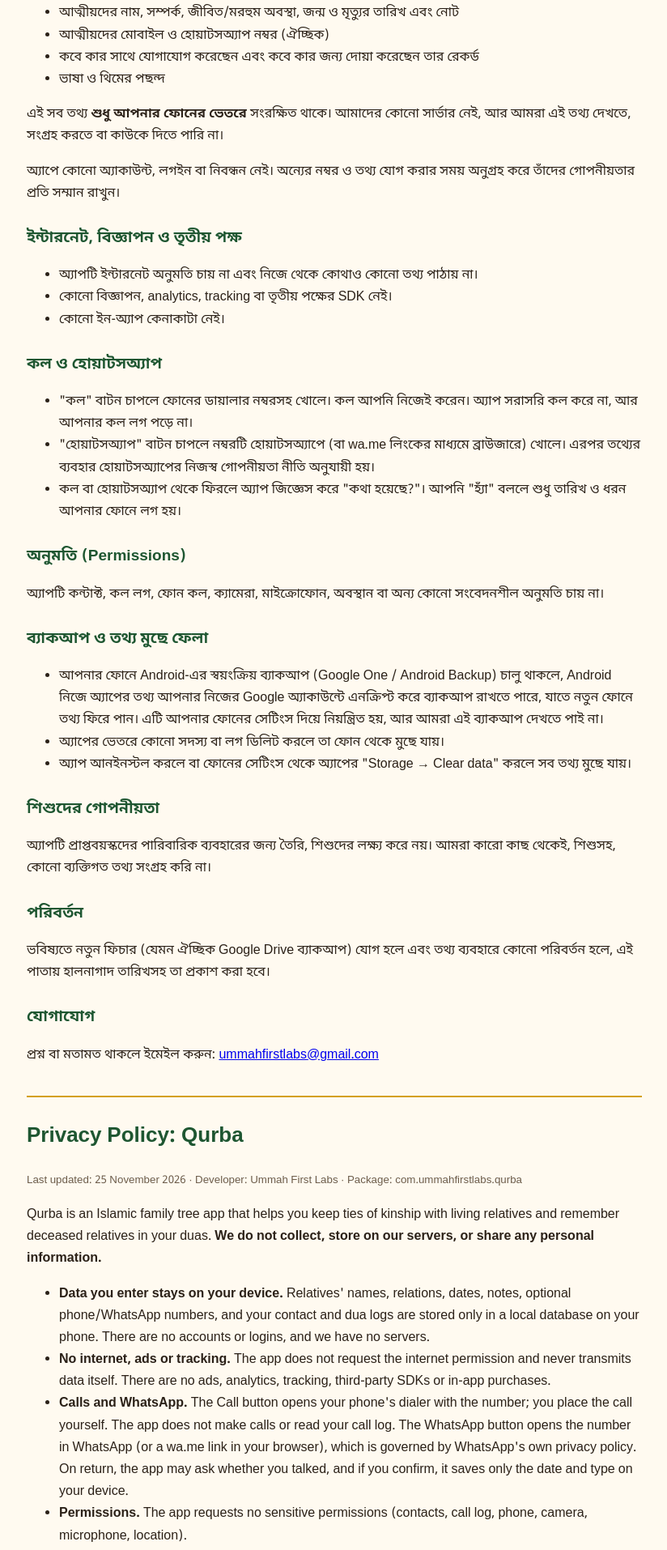
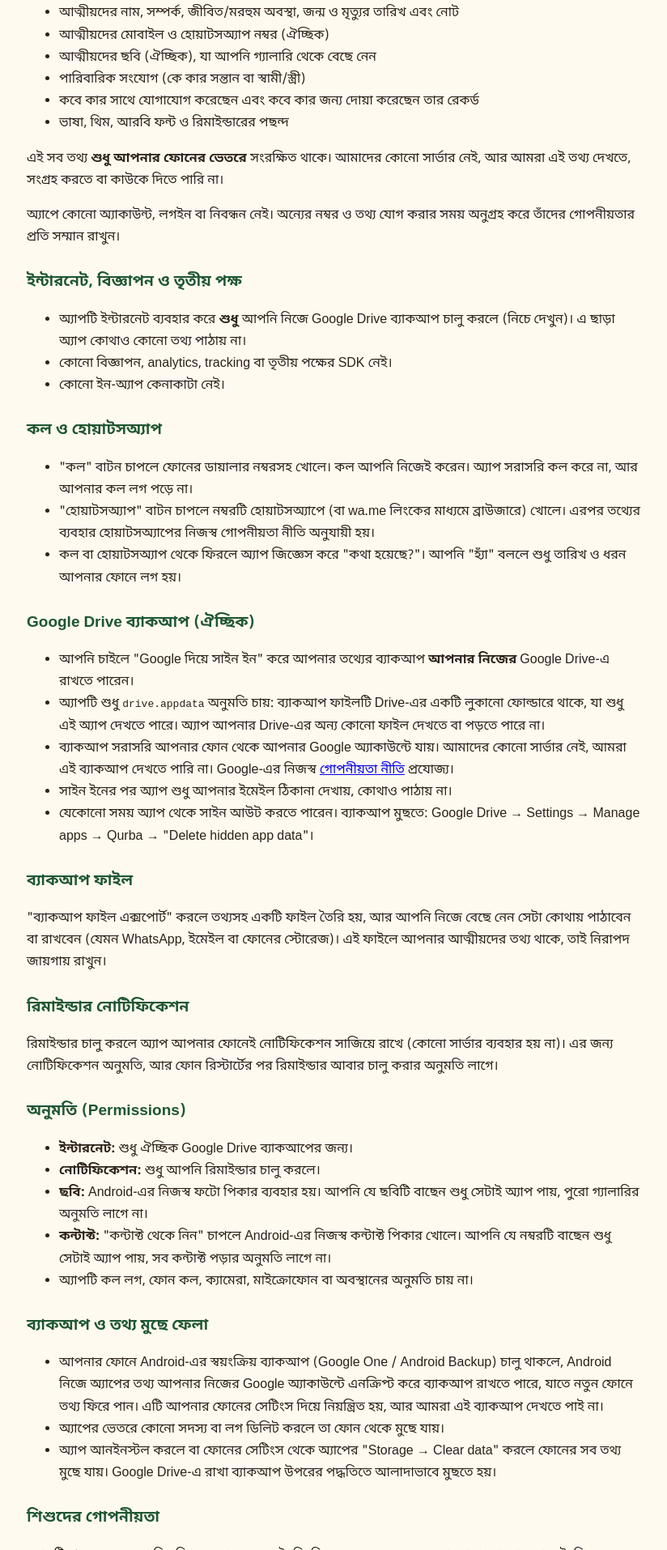
Before and after one commit to MHF-dev/privacy, a plain HTML site: page qurba/index.html in a window 1280 px wide. Shown: the part 381-2295 px from the top of the page at 81% size, without its empty margins (227-1051 px from the left). Drawn offline with Linux system fonts and the light colour scheme.

Commit message:
Qurba privacy policy: Drive backup, photos, contacts picker, reminders
Co-Authored-By: Claude Opus 5.5 <noreply@anthropic.com>
Claude-Session: https://claude.ai/code/session_01FkAmwRyuidkyTHH7SDQVhF

```diff
--- a/qurba/index.html
+++ b/qurba/index.html
@@ -24,15 +24,17 @@
   <ul>
     <li>আত্মীয়দের নাম, সম্পর্ক, জীবিত/মরহুম অবস্থা, জন্ম ও মৃত্যুর তারিখ এবং নোট</li>
     <li>আত্মীয়দের মোবাইল ও হোয়াটসঅ্যাপ নম্বর (ঐচ্ছিক)</li>
+    <li>আত্মীয়দের ছবি (ঐচ্ছিক), যা আপনি গ্যালারি থেকে বেছে নেন</li>
+    <li>পারিবারিক সংযোগ (কে কার সন্তান বা স্বামী/স্ত্রী)</li>
     <li>কবে কার সাথে যোগাযোগ করেছেন এবং কবে কার জন্য দোয়া করেছেন তার রেকর্ড</li>
-    <li>ভাষা ও থিমের পছন্দ</li>
+    <li>ভাষা, থিম, আরবি ফন্ট ও রিমাইন্ডারের পছন্দ</li>
   </ul>
   <p>এই সব তথ্য <b>শুধু আপনার ফোনের ভেতরে</b> সংরক্ষিত থাকে। আমাদের কোনো সার্ভার নেই, আর আমরা এই তথ্য দেখতে, সংগ্রহ করতে বা কাউকে দিতে পারি না।</p>
   <p>অ্যাপে কোনো অ্যাকাউন্ট, লগইন বা নিবন্ধন নেই। অন্যের নম্বর ও তথ্য যোগ করার সময় অনুগ্রহ করে তাঁদের গোপনীয়তার প্রতি সম্মান রাখুন।</p>
 
   <h2>ইন্টারনেট, বিজ্ঞাপন ও তৃতীয় পক্ষ</h2>
   <ul>
-    <li>অ্যাপটি ইন্টারনেট অনুমতি চায় না এবং নিজে থেকে কোথাও কোনো তথ্য পাঠায় না।</li>
+    <li>অ্যাপটি ইন্টারনেট ব্যবহার করে <b>শুধু</b> আপনি নিজে Google Drive ব্যাকআপ চালু করলে (নিচে দেখুন)। এ ছাড়া অ্যাপ কোথাও কোনো তথ্য পাঠায় না।</li>
     <li>কোনো বিজ্ঞাপন, analytics, tracking বা তৃতীয় পক্ষের SDK নেই।</li>
     <li>কোনো ইন-অ্যাপ কেনাকাটা নেই।</li>
   </ul>
@@ -44,21 +46,42 @@
     <li>কল বা হোয়াটসঅ্যাপ থেকে ফিরলে অ্যাপ জিজ্ঞেস করে "কথা হয়েছে?"। আপনি "হ্যাঁ" বললে শুধু তারিখ ও ধরন আপনার ফোনে লগ হয়।</li>
   </ul>
 
+  <h2>Google Drive ব্যাকআপ (ঐচ্ছিক)</h2>
+  <ul>
+    <li>আপনি চাইলে "Google দিয়ে সাইন ইন" করে আপনার তথ্যের ব্যাকআপ <b>আপনার নিজের</b> Google Drive-এ রাখতে পারেন।</li>
+    <li>অ্যাপটি শুধু <code>drive.appdata</code> অনুমতি চায়: ব্যাকআপ ফাইলটি Drive-এর একটি লুকানো ফোল্ডারে থাকে, যা শুধু এই অ্যাপ দেখতে পারে। অ্যাপ আপনার Drive-এর অন্য কোনো ফাইল দেখতে বা পড়তে পারে না।</li>
+    <li>ব্যাকআপ সরাসরি আপনার ফোন থেকে আপনার Google অ্যাকাউন্টে যায়। আমাদের কোনো সার্ভার নেই, আমরা এই ব্যাকআপ দেখতে পারি না। Google-এর নিজস্ব <a href="https://policies.google.com/privacy">গোপনীয়তা নীতি</a> প্রযোজ্য।</li>
+    <li>সাইন ইনের পর অ্যাপ শুধু আপনার ইমেইল ঠিকানা দেখায়, কোথাও পাঠায় না।</li>
+    <li>যেকোনো সময় অ্যাপ থেকে সাইন আউট করতে পারেন। ব্যাকআপ মুছতে: Google Drive → Settings → Manage apps → Qurba → "Delete hidden app data"।</li>
+  </ul>
+
+  <h2>ব্যাকআপ ফাইল</h2>
+  <p>"ব্যাকআপ ফাইল এক্সপোর্ট" করলে তথ্যসহ একটি ফাইল তৈরি হয়, আর আপনি নিজে বেছে নেন সেটা কোথায় পাঠাবেন বা রাখবেন (যেমন WhatsApp, ইমেইল বা ফোনের স্টোরেজ)। এই ফাইলে আপনার আত্মীয়দের তথ্য থাকে, তাই নিরাপদ জায়গায় রাখুন।</p>
+
+  <h2>রিমাইন্ডার নোটিফিকেশন</h2>
+  <p>রিমাইন্ডার চালু করলে অ্যাপ আপনার ফোনেই নোটিফিকেশন সাজিয়ে রাখে (কোনো সার্ভার ব্যবহার হয় না)। এর জন্য নোটিফিকেশন অনুমতি, আর ফোন রিস্টার্টের পর রিমাইন্ডার আবার চালু করার অনুমতি লাগে।</p>
+
   <h2>অনুমতি (Permissions)</h2>
-  <p>অ্যাপটি কন্টাক্ট, কল লগ, ফোন কল, ক্যামেরা, মাইক্রোফোন, অবস্থান বা অন্য কোনো সংবেদনশীল অনুমতি চায় না।</p>
+  <ul>
+    <li><b>ইন্টারনেট:</b> শুধু ঐচ্ছিক Google Drive ব্যাকআপের জন্য।</li>
+    <li><b>নোটিফিকেশন:</b> শুধু আপনি রিমাইন্ডার চালু করলে।</li>
+    <li><b>ছবি:</b> Android-এর নিজস্ব ফটো পিকার ব্যবহার হয়। আপনি যে ছবিটি বাছেন শুধু সেটাই অ্যাপ পায়, পুরো গ্যালারির অনুমতি লাগে না।</li>
+    <li><b>কন্টাক্ট:</b> "কন্টাক্ট থেকে নিন" চাপলে Android-এর নিজস্ব কন্টাক্ট পিকার খোলে। আপনি যে নম্বরটি বাছেন শুধু সেটাই অ্যাপ পায়, সব কন্টাক্ট পড়ার অনুমতি লাগে না।</li>
+    <li>অ্যাপটি কল লগ, ফোন কল, ক্যামেরা, মাইক্রোফোন বা অবস্থানের অনুমতি চায় না।</li>
+  </ul>
 
   <h2>ব্যাকআপ ও তথ্য মুছে ফেলা</h2>
   <ul>
     <li>আপনার ফোনে Android-এর স্বয়ংক্রিয় ব্যাকআপ (Google One / Android Backup) চালু থাকলে, Android নিজে অ্যাপের তথ্য আপনার নিজের Google অ্যাকাউন্টে এনক্রিপ্ট করে ব্যাকআপ রাখতে পারে, যাতে নতুন ফোনে তথ্য ফিরে পান। এটি আপনার ফোনের সেটিংস দিয়ে নিয়ন্ত্রিত হয়, আর আমরা এই ব্যাকআপ দেখতে পাই না।</li>
     <li>অ্যাপের ভেতরে কোনো সদস্য বা লগ ডিলিট করলে তা ফোন থেকে মুছে যায়।</li>
-    <li>অ্যাপ আনইনস্টল করলে বা ফোনের সেটিংস থেকে অ্যাপের "Storage → Clear data" করলে সব তথ্য মুছে যায়।</li>
+    <li>অ্যাপ আনইনস্টল করলে বা ফোনের সেটিংস থেকে অ্যাপের "Storage → Clear data" করলে ফোনের সব তথ্য মুছে যায়। Google Drive-এ রাখা ব্যাকআপ উপরের পদ্ধতিতে আলাদাভাবে মুছতে হয়।</li>
   </ul>
 
   <h2>শিশুদের গোপনীয়তা</h2>
   <p>অ্যাপটি প্রাপ্তবয়স্কদের পারিবারিক ব্যবহারের জন্য তৈরি, শিশুদের লক্ষ্য করে নয়। আমরা কারো কাছ থেকেই, শিশুসহ, কোনো ব্যক্তিগত তথ্য সংগ্রহ করি না।</p>
 
   <h2>পরিবর্তন</h2>
-  <p>ভবিষ্যতে নতুন ফিচার (যেমন ঐচ্ছিক Google Drive ব্যাকআপ) যোগ হলে এবং তথ্য ব্যবহারে কোনো পরিবর্তন হলে, এই পাতায় হালনাগাদ তারিখসহ তা প্রকাশ করা হবে।</p>
+  <p>তথ্য ব্যবহারে কোনো পরিবর্তন হলে এই পাতায় হালনাগাদ তারিখসহ তা প্রকাশ করা হবে।</p>
 
   <h2>যোগাযোগ</h2>
   <p>প্রশ্ন বা মতামত থাকলে ইমেইল করুন: <a href="mailto:ummahfirstlabs@gmail.com">ummahfirstlabs@gmail.com</a></p>
@@ -68,13 +91,16 @@
     <p><small>Last updated: 25 November 2026 · Developer: Ummah First Labs · Package: com.ummahfirstlabs.qurba</small></p>
     <p>Qurba is an Islamic family tree app that helps you keep ties of kinship with living relatives and remember deceased relatives in your duas. <b>We do not collect, store on our servers, or share any personal information.</b></p>
     <ul>
-      <li><b>Data you enter stays on your device.</b> Relatives' names, relations, dates, notes, optional phone/WhatsApp numbers, and your contact and dua logs are stored only in a local database on your phone. There are no accounts or logins, and we have no servers.</li>
-      <li><b>No internet, ads or tracking.</b> The app does not request the internet permission and never transmits data itself. There are no ads, analytics, tracking, third-party SDKs or in-app purchases.</li>
+      <li><b>Data you enter stays on your device.</b> Relatives' names, relations, family links, dates, notes, optional phone/WhatsApp numbers and photos, and your contact and dua logs are stored only on your phone. There are no accounts, and we have no servers.</li>
+      <li><b>No ads or tracking.</b> There are no ads, analytics, tracking or in-app purchases. The app uses the internet only for the optional Google Drive backup.</li>
+      <li><b>Optional Google Drive backup.</b> If you sign in with Google, the app saves a backup to <b>your own</b> Google Drive, in the hidden app-data folder, using only the <code>drive.appdata</code> scope: the app cannot see any of your other Drive files. The backup goes directly from your phone to your Google account; we cannot access it. Google's <a href="https://policies.google.com/privacy">privacy policy</a> applies. You can sign out at any time and delete the backup in Google Drive → Settings → Manage apps → Qurba → Delete hidden app data.</li>
+      <li><b>Backup files.</b> "Export backup file" creates a file with your data and you choose where to send or save it. Keep it somewhere safe.</li>
+      <li><b>Reminders.</b> If you turn reminders on, notifications are scheduled on your phone only. This uses the notification permission and the permission to reschedule after a restart.</li>
       <li><b>Calls and WhatsApp.</b> The Call button opens your phone's dialer with the number; you place the call yourself. The app does not make calls or read your call log. The WhatsApp button opens the number in WhatsApp (or a wa.me link in your browser), which is governed by WhatsApp's own privacy policy. On return, the app may ask whether you talked, and if you confirm, it saves only the date and type on your device.</li>
-      <li><b>Permissions.</b> The app requests no sensitive permissions (contacts, call log, phone, camera, microphone, location).</li>
-      <li><b>Backup and deletion.</b> If Android's automatic backup is enabled on your device, Android may back up the app's data, encrypted, to your own Google account so it can be restored on a new phone. This is controlled by your device settings, and we cannot access it. Deleting a member or log in the app removes it from your device. Uninstalling the app or clearing its storage deletes all data.</li>
+      <li><b>Permissions.</b> Internet (only for Drive backup), notifications (only if you enable reminders). Photos and contacts use Android's system pickers, so the app receives only the one photo or number you choose, without access to your gallery or contact list. No call log, phone, camera, microphone or location permissions.</li>
+      <li><b>Backup and deletion.</b> If Android's automatic backup is enabled on your device, Android may back up the app's data, encrypted, to your own Google account so it can be restored on a new phone. This is controlled by your device settings, and we cannot access it. Deleting a member or log in the app removes it from your device. Uninstalling the app or clearing its storage deletes all data on the phone; a Google Drive backup must be deleted separately as described above.</li>
       <li><b>Children.</b> The app is intended for adults managing their family relationships and is not directed at children. We collect no personal information from anyone, including children.</li>
-      <li><b>Changes.</b> If future features (such as optional Google Drive backup) change how data is handled, this page will be updated with a new date.</li>
+      <li><b>Changes.</b> If the way data is handled changes, this page will be updated with a new date.</li>
     </ul>
     <p>Contact: <a href="mailto:ummahfirstlabs@gmail.com">ummahfirstlabs@gmail.com</a></p>
   </div>
```
